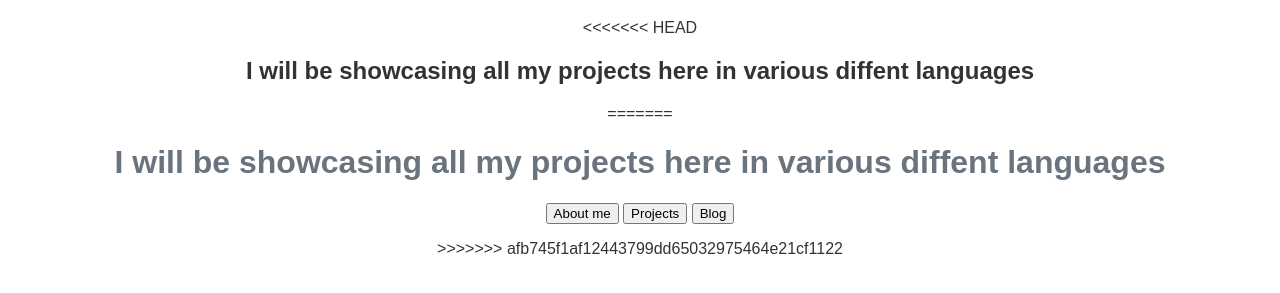
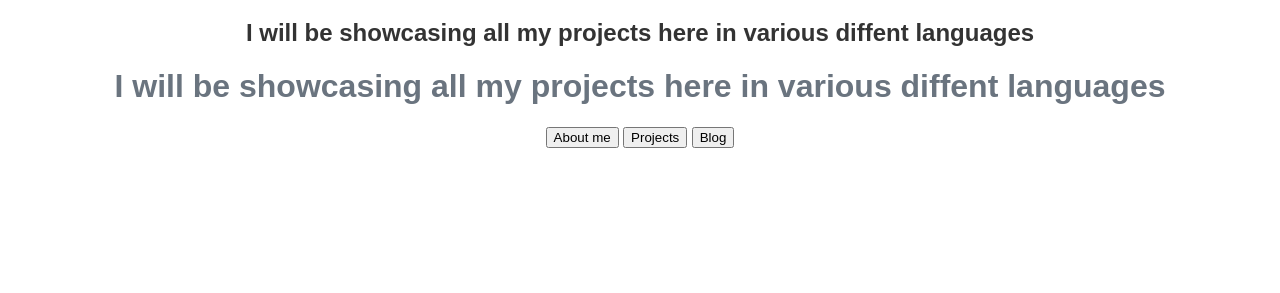
Before and after one commit to sufyan0602/sufyan0602.github.io, a plain HTML site: page index.html in a window 1280 px wide. Shown: the part 61-354 px from the top of the page. Drawn offline with Linux system fonts and the light colour scheme.

Commit message:
Next steps

```diff
--- a/index.html
+++ b/index.html
@@ -9,17 +9,16 @@
 </head>
 <body>
     <h1>Welcome to My Website! </h1>
-<<<<<<< HEAD
     <h2>I will be showcasing all my projects here in various diffent languages</h2>
 
     <p></p>
-=======
+
     <h1>I will be showcasing all my projects here in various diffent languages</h1>
     <p id="BUTTONS">
         <button>About me</button>
         <button>Projects</button>
         <button>Blog</button>
      </p>
->>>>>>> afb745f1af12443799dd65032975464e21cf1122
+
 </body>
 </html>
```
